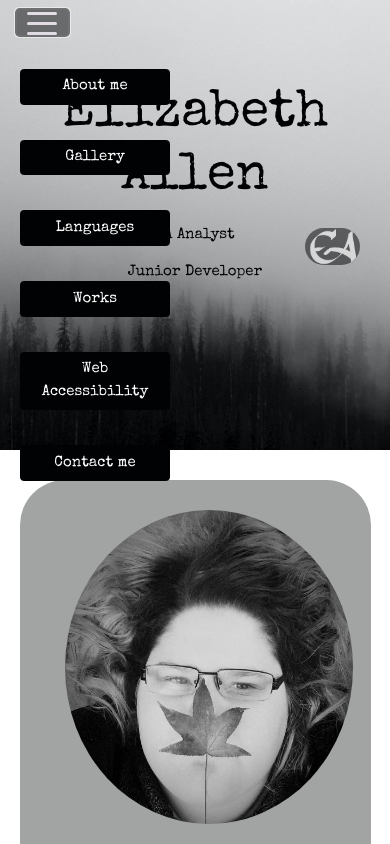
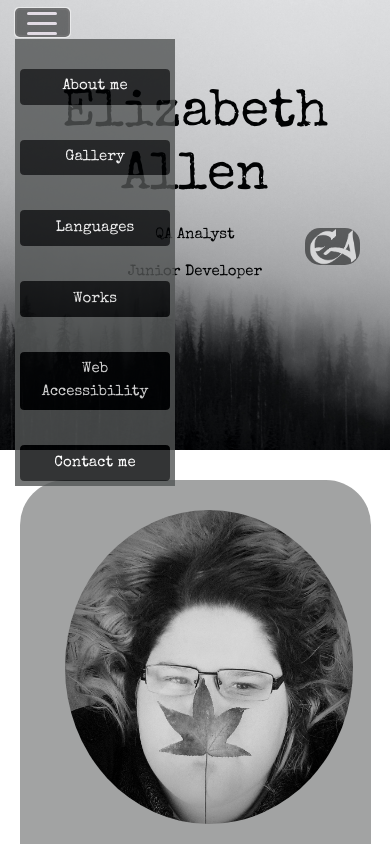
Before and after one commit to ElizabethCAllen/ElizabethCAllen.github.io, a plain HTML site: page index.html in a window 390 px wide. Both pictures are taken after a click on the button "Toggle navigation". Shown: the top 844 px of the page. Drawn offline with nearby package versions, Linux system fonts and the light colour scheme.

Commit message:
adjusted the border radius on the logo. Made the opacity on the hamburger drop down to .8, and gave it a background color that matches the hamburger color.

```diff
--- a/css/styles.css
+++ b/css/styles.css
@@ -73,7 +73,14 @@ body{
     height: 2em;
     background-color: #010203;
     opacity: .5;
-    border-radius: 25px;
+    border-radius: 15px;
+}
+.dropDown{
+    background-color: #a2a3a3;
+}
+.navbar-nav{
+    background-color: #535556;
+    opacity: .8;
 }
 /* Icon 1 */
 
@@ -406,3 +413,4 @@ body{
         width: 90%;
         margin-left: 2em;
     }
+}
--- a/index.html
+++ b/index.html
@@ -32,7 +32,7 @@
         <div class="collapse navbar-collapse" id="navbarSupportedContent22">
 
           <!-- Links -->
-          <ul class="navbar-nav mr-auto">
+          <ul class="navbar-nav mr-auto dropDown">
             <button type="button" class="btn btn-primary navBarMobileButtons specialElite" href="#aboutMe"> About me</button>
             <button type="button" class="btn btn-primary navBarMobileButtons specialElite" href="gallery.html"> Gallery</button>
 
```
